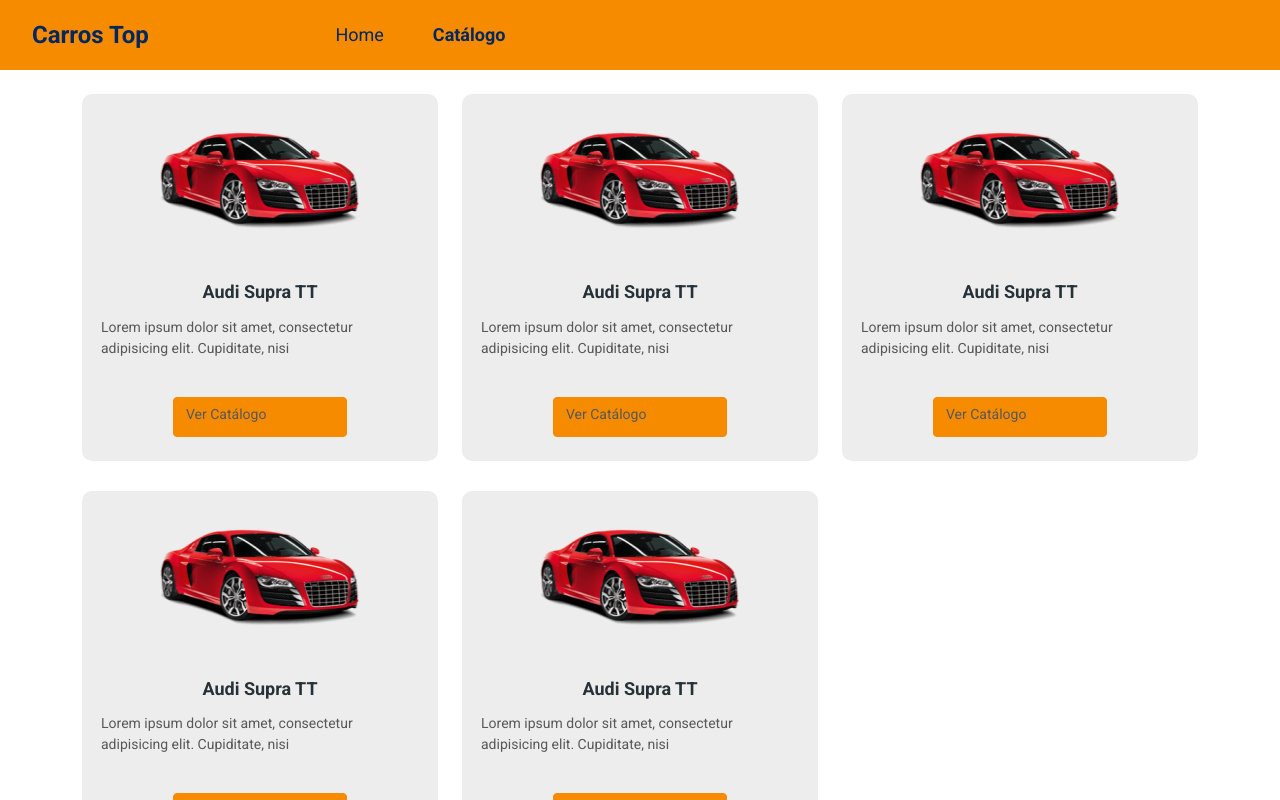
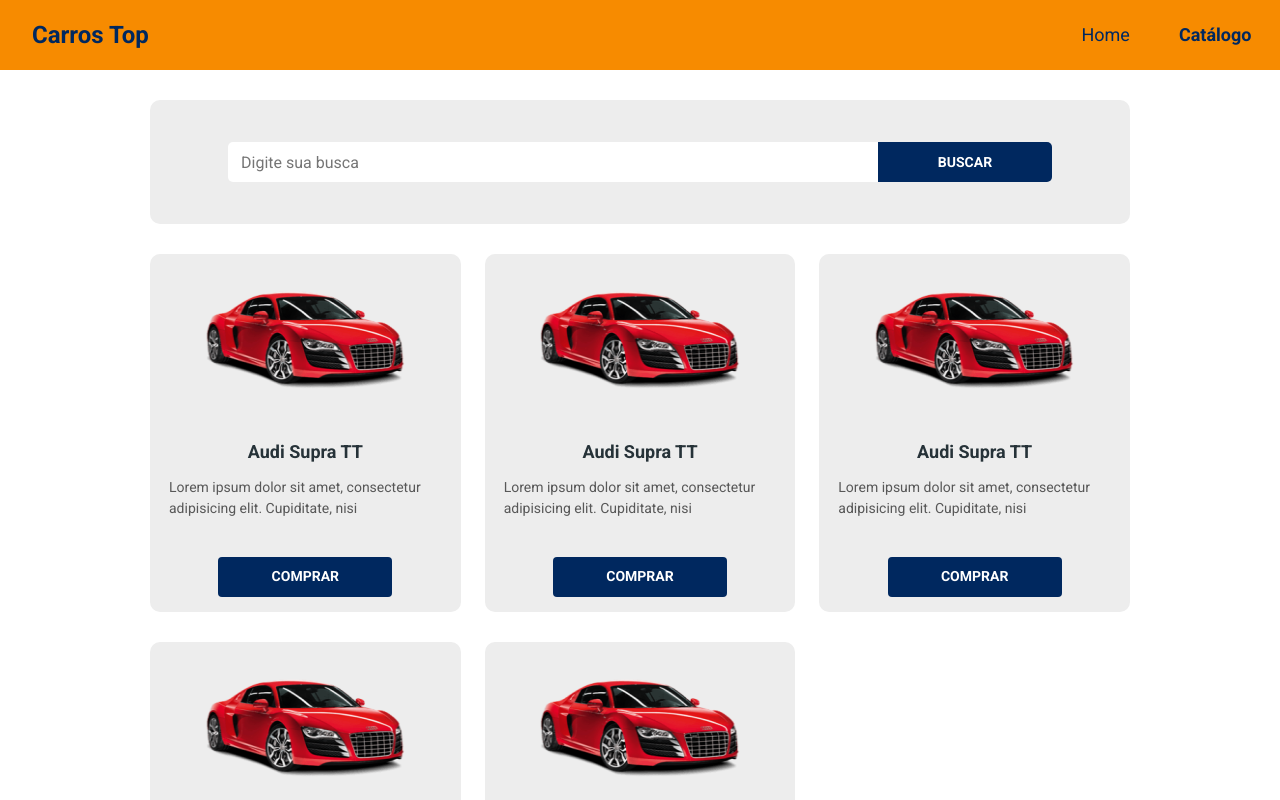
Before and after one commit to romuloabbiati/bds-desafio-layout, a React (Create React App) app in the folder frontweb/: page /products in a window 1280 px wide. Shown: the top 800 px of the page. Built offline with nearby package versions, Linux system fonts and the light colour scheme.

Commit message:
challenge done

```diff
--- a/frontweb/src/App.css
+++ b/frontweb/src/App.css
@@ -18,3 +18,17 @@ a, a:hover {
     background-color: #EDEDED;
     border-radius: 10px;
 }
+
+.btn-icon {
+    background-color: #00285F;
+    height: 40px;
+    width: 174px;
+    color: #FFF;
+    font-size: 14px;
+    font-weight: 700;
+    text-transform: uppercase;
+}
+
+.btn-icon:hover {
+    background-color: #00285fb5;
+}
--- a/frontweb/src/components/ButtonIcon/index.tsx
+++ b/frontweb/src/components/ButtonIcon/index.tsx
@@ -2,8 +2,8 @@ import './styles.css';
 
 const ButtonIcon = () => {
     return (
-        <button className='btn btn-primary btn-icon'>
-            <p>Ver Catálogo</p>
+        <button className='btn btn-icon'>
+            <h6>Ver Catálogo</h6>
         </button>
     );
 };
--- a/frontweb/src/components/ButtonIcon/styles.css
+++ b/frontweb/src/components/ButtonIcon/styles.css
@@ -1,6 +1,17 @@
 .btn-icon {
+    background-color: #00285F;
     height: 40px;
     width: 174px;
     color: #FFF;
     margin-bottom: 9px;
 }
+
+.btn h6 {
+    font-size: 14px;
+    font-weight: 700;
+    text-transform: uppercase;
+}
+
+.btn-icon:hover {
+    background-color: #00285fb5;
+}
--- a/frontweb/src/components/Navbar/index.tsx
+++ b/frontweb/src/components/Navbar/index.tsx
@@ -23,7 +23,7 @@ const Navbar = () => {
           <span className="navbar-toggle-icon"></span>
         </button>
         <div className="collapse navbar-collapse" id="bdsdesafio-navbar">
-          <ul className="navbar-nav offset-md-2 main-menu">
+          <ul className="navbar-nav offset-md-9 offset-lg-10 main-menu">
             <li>
               <NavLink to="/" activeClassName="active" exact>
                 Home
--- a/frontweb/src/components/ProductCard/index.tsx
+++ b/frontweb/src/components/ProductCard/index.tsx
@@ -1,7 +1,6 @@
 import './styles.css';
 
 import ProductImg from 'assets/images/product.png';
-import ButtonIcon from 'components/ButtonIcon';
 
 const ProductCard = () => {
   return (
@@ -10,13 +9,13 @@ const ProductCard = () => {
         <img src={ProductImg} alt="Nome do produto" />
       </div>
       <div className="card-bottom-container">
-        <h6>Audi Supra TT</h6>
+        <h5>Audi Supra TT</h5>
         <p>
           Lorem ipsum dolor sit amet, consectetur adipisicing elit. Cupiditate,
           nisi
         </p>
         <div className='button-container'>
-          <ButtonIcon />
+            <button className='btn btn-icon'>Comprar</button>
         </div>
       </div>
     </div>
--- a/frontweb/src/components/ProductCard/styles.css
+++ b/frontweb/src/components/ProductCard/styles.css
@@ -19,7 +19,7 @@
   padding: 8px 19px 15px 19px;
 }
 
-.card-bottom-container h6 {
+.card-bottom-container h5 {
   font-size: 18px;
   text-align: center;
   margin-bottom: 14px;
--- /dev/null
+++ b/frontweb/src/components/SearchCard/index.tsx
@@ -0,0 +1,27 @@
+import './styles.css';
+
+const SearchCard = () => {
+  return (
+    <div className="base-card search-container">
+      <div className="form-container">
+        <form action="#">
+          <div>
+            <label htmlFor="ctrl-search"></label>
+            <input
+              type="text"
+              id="ctrl-search"
+              className="input-box"
+              placeholder="Digite sua busca"
+            />
+          </div>
+        </form>
+      </div>
+
+      <div className="btn-container">
+        <button className="btn btn-icon btn-search">Buscar</button>
+      </div>
+    </div>
+  );
+};
+
+export default SearchCard;
--- /dev/null
+++ b/frontweb/src/components/SearchCard/styles.css
@@ -0,0 +1,97 @@
+.search-container {
+    display: flex;
+    justify-content: center;
+    min-width: 300px;
+    width: 100%;
+    margin-bottom: 30px;
+    padding: 22px 10px;
+}
+
+.form-container {
+    display: flex;
+    align-items: center;
+    /* width: 70%; */
+}
+
+.input-box {
+    height: 40px;
+    width: 200px;
+    border-radius: 5px 0px 0px 5px;
+    border: unset;
+    outline: unset;
+    font-size: 16px;
+    color: #A7A7A7;
+    padding-left: 13px;
+    min-width: 199px;
+    /* width: 70%; */
+}
+
+.btn-container {
+    width: 25%;
+}
+
+.btn-search {
+    min-width: 77px;
+    max-width: 174px;
+    width: 100%;
+    height: 40px;
+    border-radius: 0px 5px 5px 0px;
+}
+
+@media(min-width: 576px){
+    .search-container {
+        padding: 42px 10px;
+    }
+
+    .input-box {
+        width: 320px;
+    }
+
+    .btn-search {
+        width: 174px;
+    }
+}
+
+@media(min-width: 768px){
+    .search-container {
+        padding: 42px 97px;
+    }
+
+    .input-box {
+        width: 516px;
+    }
+
+    .btn-search {
+        width: 174px;
+    }
+}
+
+@media(min-width: 992px){
+    .input-box {
+        width: 584px;
+    }
+
+    .btn-search {
+        width: 174px;
+    }
+}
+
+@media(min-width: 1200px){
+    .input-box {
+        width: 650px;
+    }
+
+    .btn-search {
+        width: 174px;
+    }
+}
+
+@media(min-width: 1400px){
+    .input-box {
+        width: 850px;
+    }
+
+    .btn-search {
+        width: 174px;
+    }
+}
--- a/frontweb/src/pages/Catalog/index.tsx
+++ b/frontweb/src/pages/Catalog/index.tsx
@@ -1,8 +1,12 @@
 import ProductCard from 'components/ProductCard';
+import SearchCard from 'components/SearchCard';
+
+import './styles.css';
 
 const Catalog = () => {
   return (
-    <div className="container my-4">
+    <div className="catalog-container">
+      <SearchCard />
       <div className="row">
         <div className="col-sm-6 col-lg-4">
           <ProductCard />
--- /dev/null
+++ b/frontweb/src/pages/Catalog/styles.css
@@ -0,0 +1,27 @@
+* {
+    margin: 0px;
+    padding: 0px;
+    box-sizing: border-box;
+}
+
+.catalog-container {
+    padding: 20px 10px 10px 10px;
+}
+
+@media(min-width: 768px){
+    .catalog-container{
+      padding: 30px 10px 30px 10px;
+    }
+}
+
+@media(min-width: 992px){
+    .catalog-container{
+      padding: 30px 20px 30px 20px;
+    }
+}
+
+@media(min-width: 1200px){
+    .catalog-container{
+      padding: 30px 150px 30px 150px;
+    }
+}
--- a/frontweb/src/pages/Home/index.tsx
+++ b/frontweb/src/pages/Home/index.tsx
@@ -20,7 +20,7 @@ const Home = () => {
       </div>
       <div className="base-card button-card">
         <Link to="/products">
-          <ButtonIcon />
+          <button className='btn btn-icon'>Ver Catálogo</button>
         </Link>
         <p>Comece agora a navegar</p>
       </div>
--- a/frontweb/src/pages/Home/styles.css
+++ b/frontweb/src/pages/Home/styles.css
@@ -52,6 +52,7 @@
 
 .button-card p {
     font-size: 18px;
+    margin-top: 9px;
     margin-bottom: 0px;
 }
 
```
